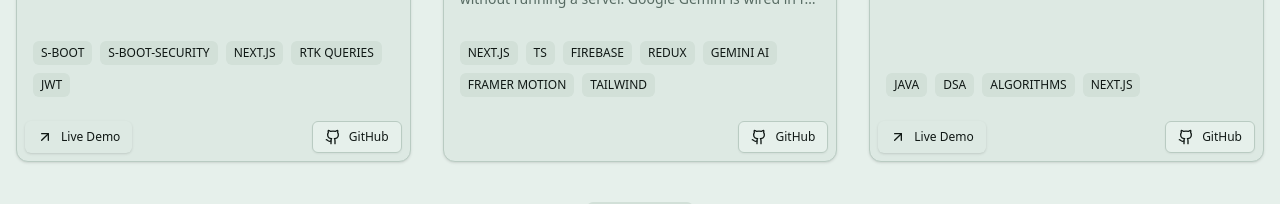
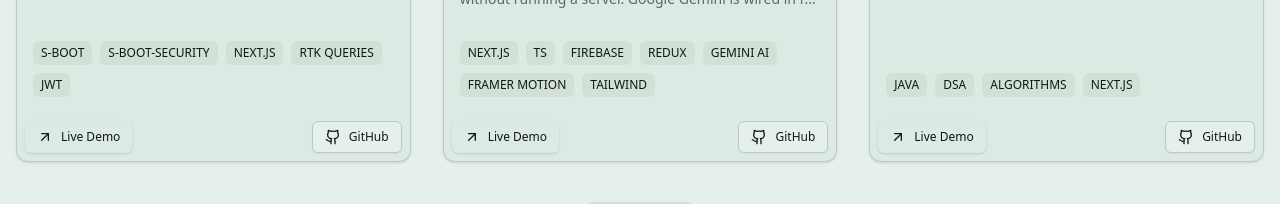
Before and after one commit to Umex10/dev-resume, a Next.js app: page / in a window 1280 px wide. Shown: the part 1400-1604 px from the top of the page. Built offline with nearby package versions, Linux system fonts and the light colour scheme; no server answers.

Commit message:
feat: add missing link

```diff
--- a/src/content/app/app.ts
+++ b/src/content/app/app.ts
@@ -23,6 +23,7 @@ export const apps: App[] = [
     desc: "Modern note-taking where markdown meets AI. Firebase handles the entire backend — auth, database, protected routes, user-scoped data — all without running a server. Google Gemini is wired in for context-aware content generation. Export to PDF, DOCX, Markdown or plain text, full tag system, dark/light theme with Framer Motion animations.",
     image: "/renderex.png",
     tags: ["Next.js", "TS", "Firebase", "Redux", "Gemini AI", "Framer Motion", "Tailwind"],
+    demo: "https://renderex.vercel.app",
     github: "https://github.com/Umex10/renderex",
   },
   {
```
